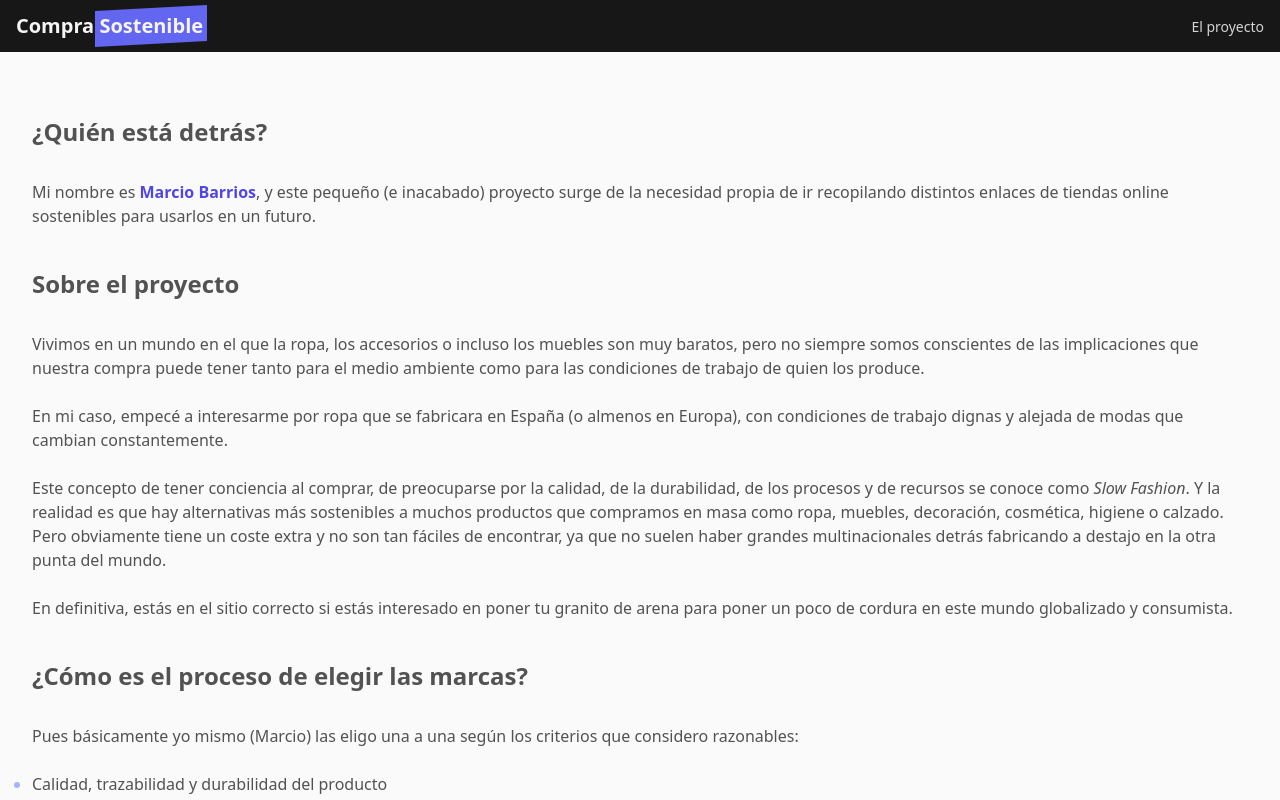
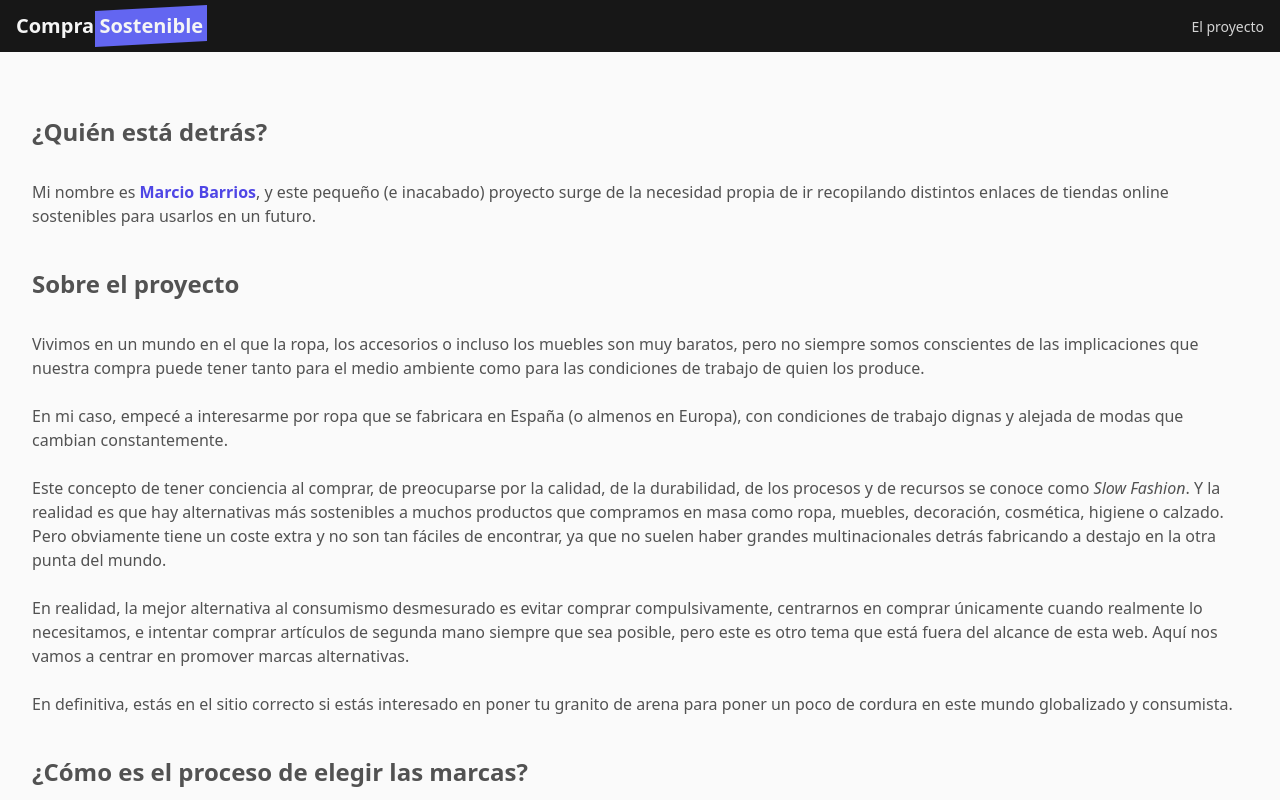
Before and after one commit to marciobarrios/comprasostenible, a Next.js app: page /el-proyecto in a window 1280 px wide. Shown: the top 800 px of the page. Built offline with nearby package versions, Linux system fonts and the light colour scheme.

Commit message:
Update el proyecto page

```diff
--- a/pages/el-proyecto.tsx
+++ b/pages/el-proyecto.tsx
@@ -45,6 +45,14 @@
         multinacionales detrás fabricando a destajo en la otra punta del mundo.
       </p>
       <p className="mt-6">
+        En realidad, la mejor alternativa al consumismo desmesurado es evitar
+        comprar compulsivamente, centrarnos en comprar únicamente cuando
+        realmente lo necesitamos, e intentar comprar artículos de segunda mano
+        siempre que sea posible, pero este es otro tema que está fuera del
+        alcance de esta web. Aquí nos vamos a centrar en promover marcas
+        alternativas.
+      </p>
+      <p className="mt-6">
         En definitiva, estás en el sitio correcto si estás interesado en poner
         tu granito de arena para poner un poco de cordura en este mundo
         globalizado y consumista.
@@ -52,8 +60,8 @@
 
       <Title>¿Cómo es el proceso de elegir las marcas?</Title>
       <p>
-        Pues básicamente yo mismo (Marcio) las eligo una a una según los
-        criterios que considero razonables:
+        Básicamente yo mismo las eligo una a una según los criterios que
+        considero razonables:
       </p>
       <ul className="mt-6 list-disc marker:text-indigo-300">
         <li>Calidad, trazabilidad y durabilidad del producto</li>
```
